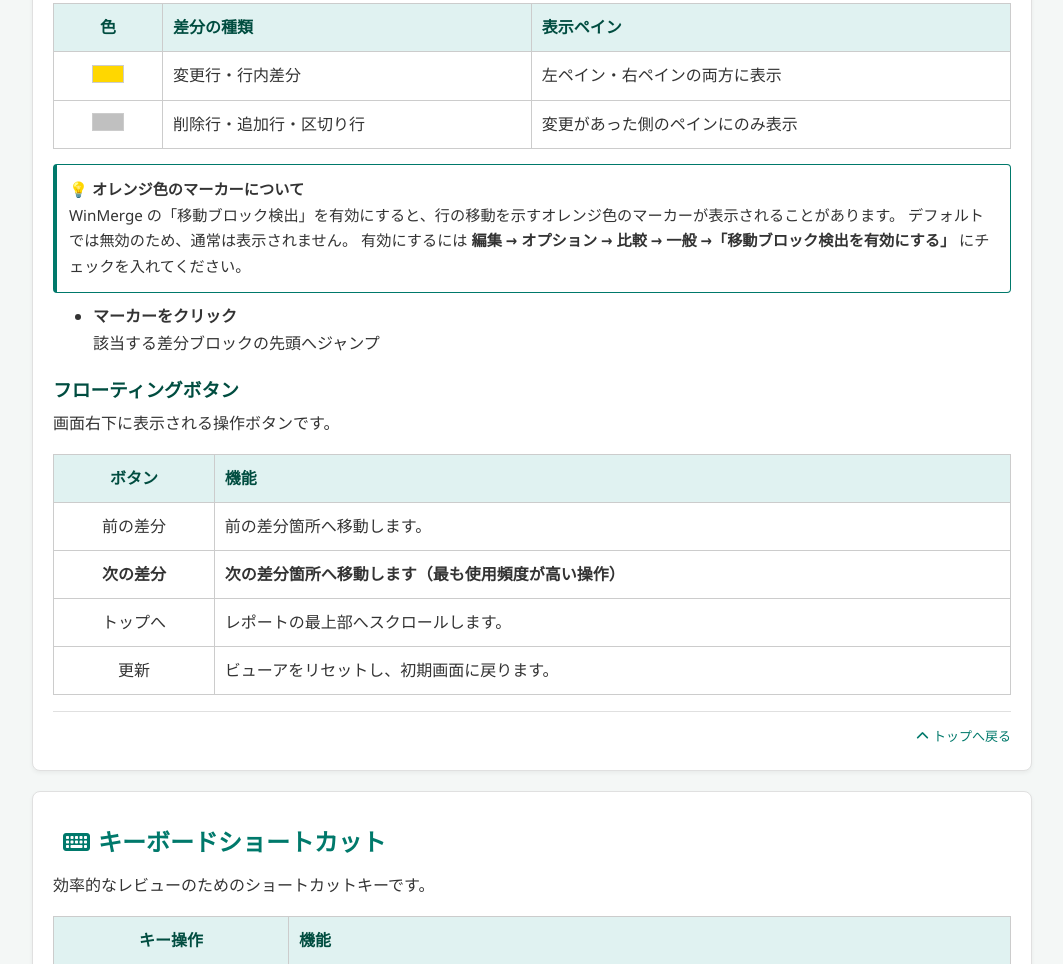
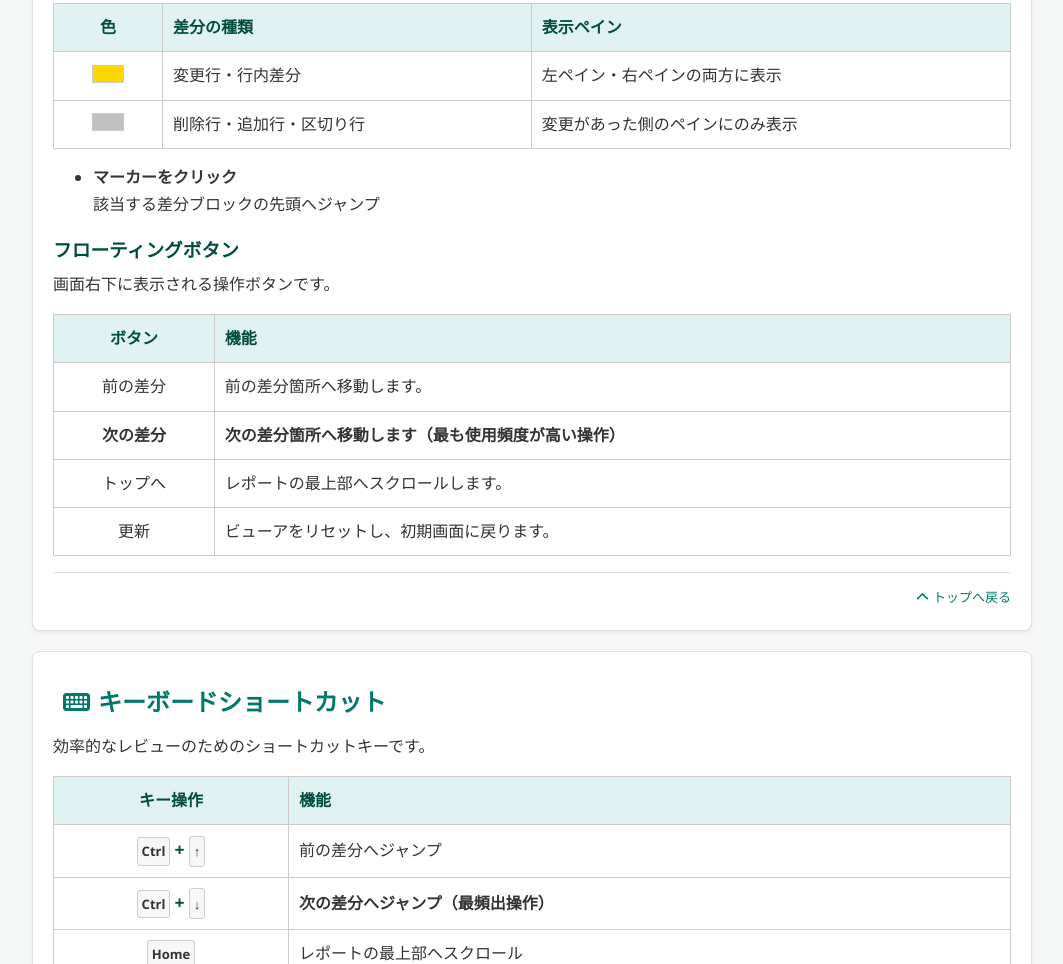
Before and after one commit to DAIKI-AOKI/WinMerge-Report-Viewer, a website: page document.html in a window 1280 px wide. Shown: the part 2419-3383 px from the top of the page, without its empty margins (108-1171 px from the left). Drawn offline with Linux system fonts and the light colour scheme.

Commit message:
docs: 「💡オレンジ色のまーかーについて」infoボックス削除

```diff
--- a/document.html
+++ b/document.html
@@ -830,13 +830,6 @@
                 </tbody>
             </table>
 
-            <div class="info-box" style="margin-top: 10px; font-size: 0.95em;">
-                <strong>💡 オレンジ色のマーカーについて</strong><br>
-                WinMerge の「移動ブロック検出」を有効にすると、行の移動を示すオレンジ色のマーカーが表示されることがあります。
-                デフォルトでは無効のため、通常は表示されません。
-                有効にするには <strong>編集 → オプション → 比較 → 一般 →「移動ブロック検出を有効にする」</strong> にチェックを入れてください。
-            </div>
-
             <ul>
                 <li class="mb-0_5rem">
                     <strong>マーカーをクリック</strong><br>
```
